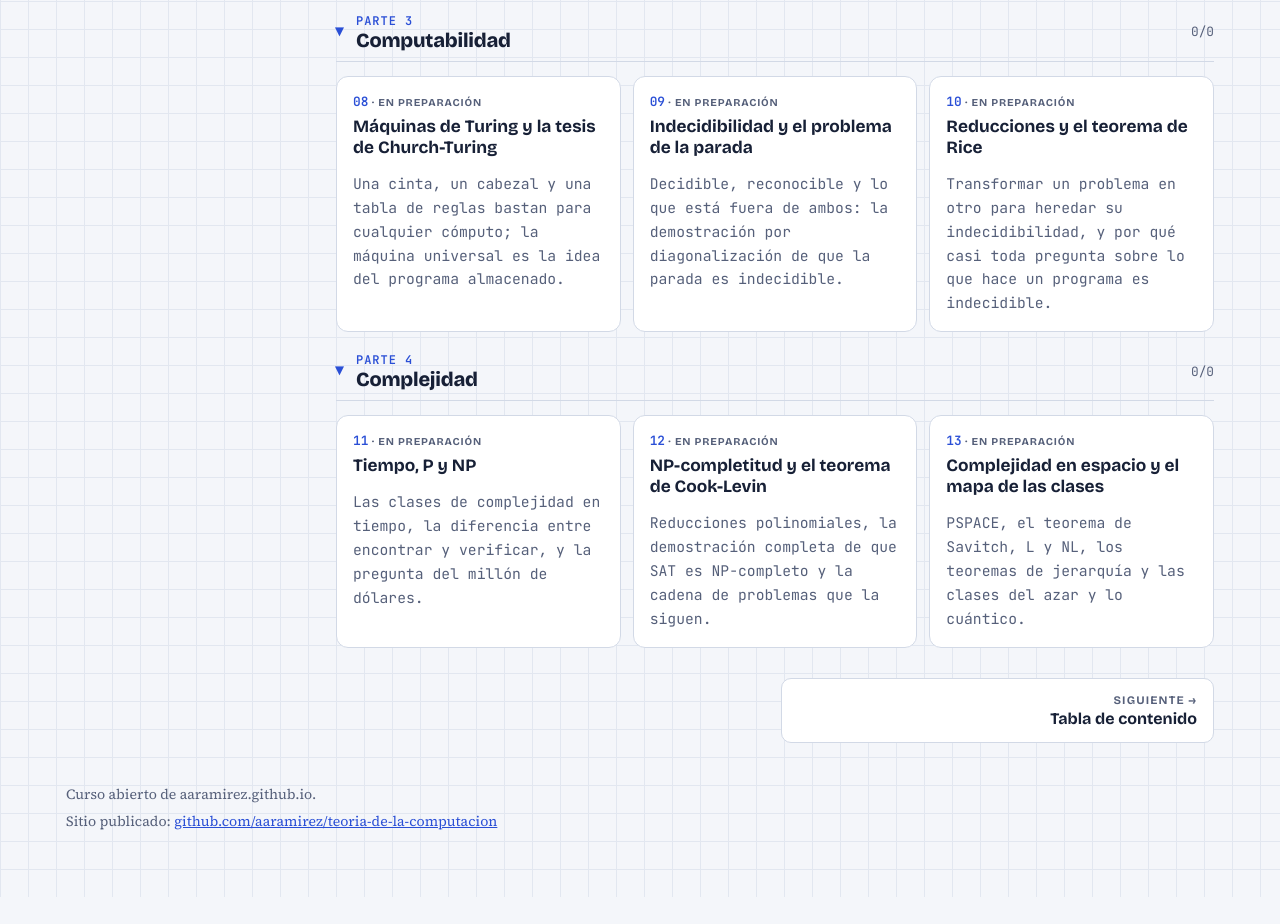
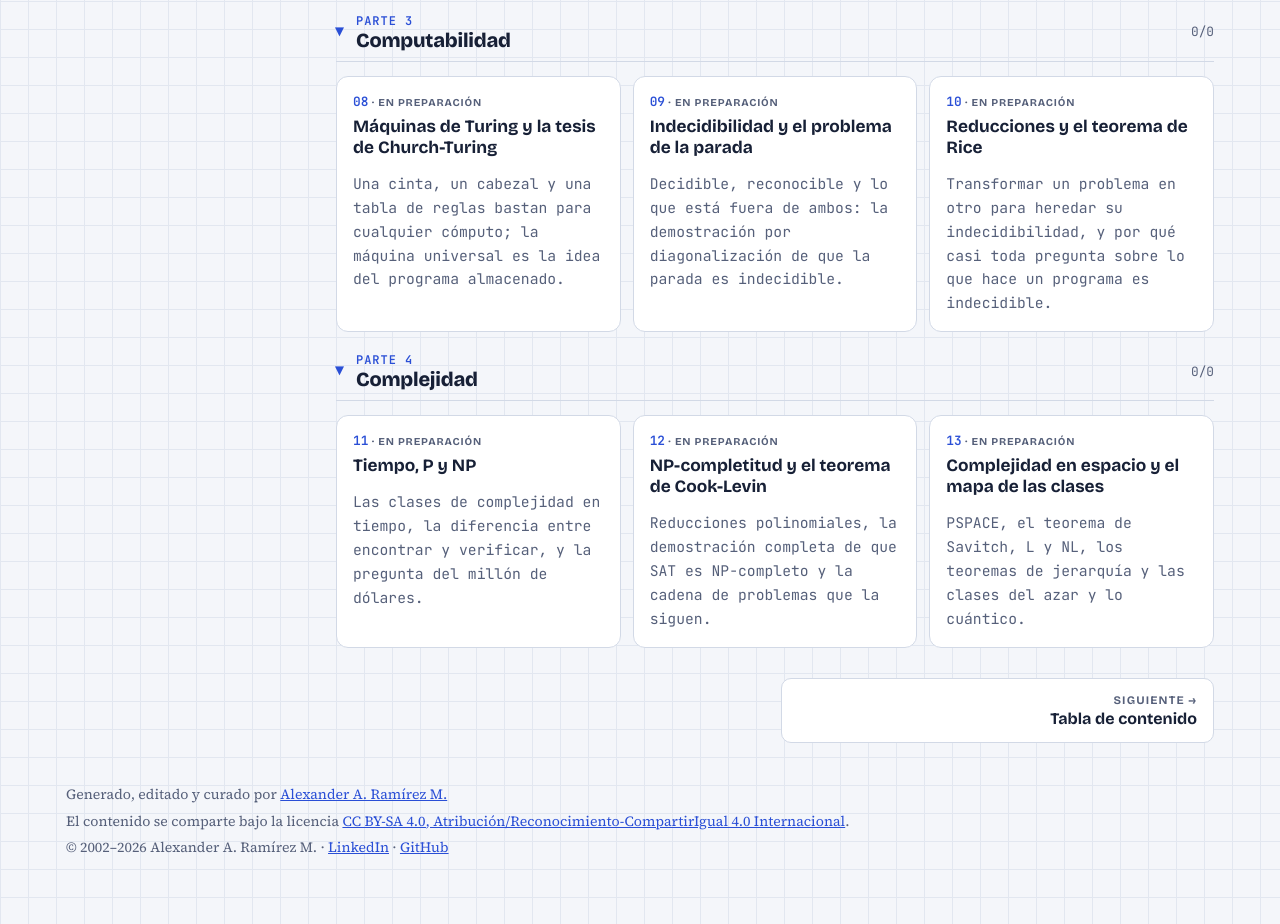
Before and after one commit to aaramirez/teoria-de-la-computacion, a plain HTML site: page index.html in a window 1280 px wide. Shown: the part 2155-3079 px from the top of the page. Before the commit the page ends 3052 px from the top, so only its background shows below. Drawn offline with nearby package versions, Linux system fonts and the light colour scheme.

Commit message:
Pie común: autoría, licencia CC BY-SA 4.0 y año que se actualiza solo

```diff
--- a/index.html
+++ b/index.html
@@ -88,7 +88,7 @@ height="0" width="0" style="display:none;visibility:hidden"></iframe></noscript>
 <nav class="pager" id="pager" aria-label="Capítulo anterior y siguiente"></nav>
 </main>
 </div>
-<footer><span>Curso abierto de aaramirez.github.io.</span><span>Sitio publicado: <a href="https://github.com/aaramirez/teoria-de-la-computacion" target="_blank" rel="noopener">github.com/aaramirez/teoria-de-la-computacion</a></span></footer>
+<footer><span>Generado, editado y curado por <a href="https://www.linkedin.com/in/alexander-ramirez-morales/" target="_blank" rel="noopener">Alexander A. Ramírez M.</a></span><span>El contenido se comparte bajo la licencia <a href="https://creativecommons.org/licenses/by-sa/4.0/deed.es" target="_blank" rel="noopener">CC BY-SA 4.0, Atribución/Reconocimiento-CompartirIgual 4.0 Internacional</a>.</span><span>© 2002–<span data-anio>2026</span> Alexander A. Ramírez M. · <a href="https://www.linkedin.com/in/alexander-ramirez-morales/" target="_blank" rel="noopener">LinkedIn</a> · <a href="https://github.com/aaramirez" target="_blank" rel="noopener">GitHub</a></span><script>document.querySelectorAll('[data-anio]').forEach(function (e) { e.textContent = new Date().getFullYear(); });</script></footer>
 </div>
 <script src="assets/lab.js"></script>
 </body>
```
Also changed, not shown: temario.html (+1 -1 lines).
